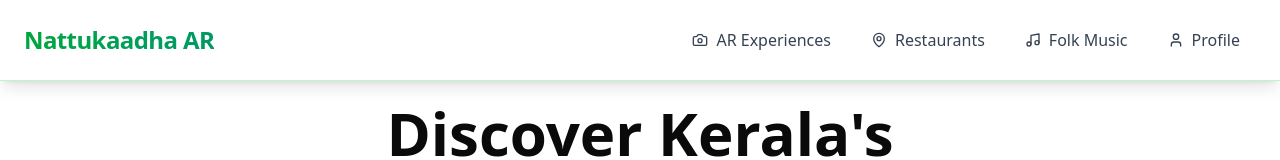
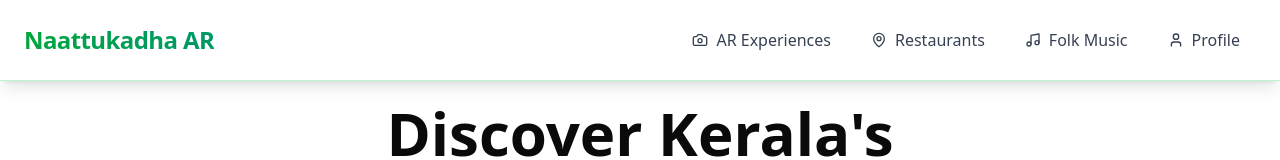
Before and after one commit to Ajay-Krishna00/Naattukadha-Web, a Next.js app: page / in a window 1280 px wide. Shown: the top 160 px of the page. Built offline with nearby package versions, Linux system fonts and the light colour scheme.

Commit message:
create AR_Experience

```diff
--- a/app/page.js
+++ b/app/page.js
@@ -9,6 +9,7 @@ import Restaurants from "../pages/Restaurants";
 import FolkMusic from "../pages/FolkMusic";
 import Providers from "./providers";
 import Profile from "../pages/Profile";
+import AR_Experiences from "../pages/AR_Experiences";
 
 export default function App() {
   return (
@@ -22,6 +23,7 @@ export default function App() {
             <Route path="/restaurants" element={<Restaurants />} />
             <Route path="/music" element={<FolkMusic />} />
             <Route path="/profile" element={<Profile />}/>
+            <Route path="/ar" element={<AR_Experiences />}/>
           </Routes>
         </BrowserRouter>
       </TooltipProvider>
--- a/components/Navigation.jsx
+++ b/components/Navigation.jsx
@@ -53,7 +53,7 @@ const Navigation = () => {
             to="/"
             className="text-2xl font-extrabold tracking-tight bg-gradient-to-r from-green-600 to-emerald-600 bg-clip-text text-transparent hover:from-green-700 hover:to-emerald-700 transition-all duration-200"
           >
-            Nattukaadha AR
+            Naattukadha AR
           </Link>
 
           {/* Desktop Navigation */}
--- /dev/null
+++ b/pages/AR_Experiences.jsx
@@ -0,0 +1,9 @@
+import React from 'react'
+
+const AR_Experiences = () => {
+  return (
+    <div>AR_Experiences</div>
+  )
+}
+
+export default AR_Experiences
```
